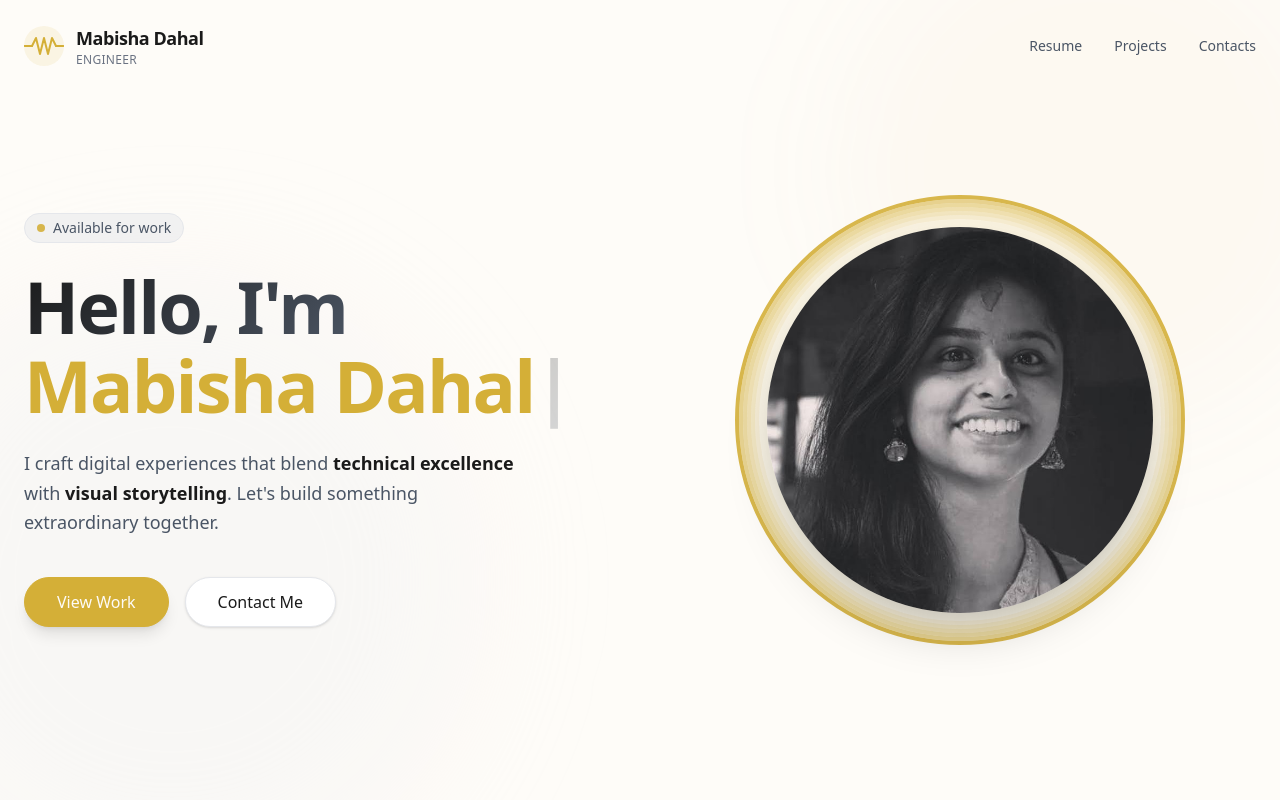
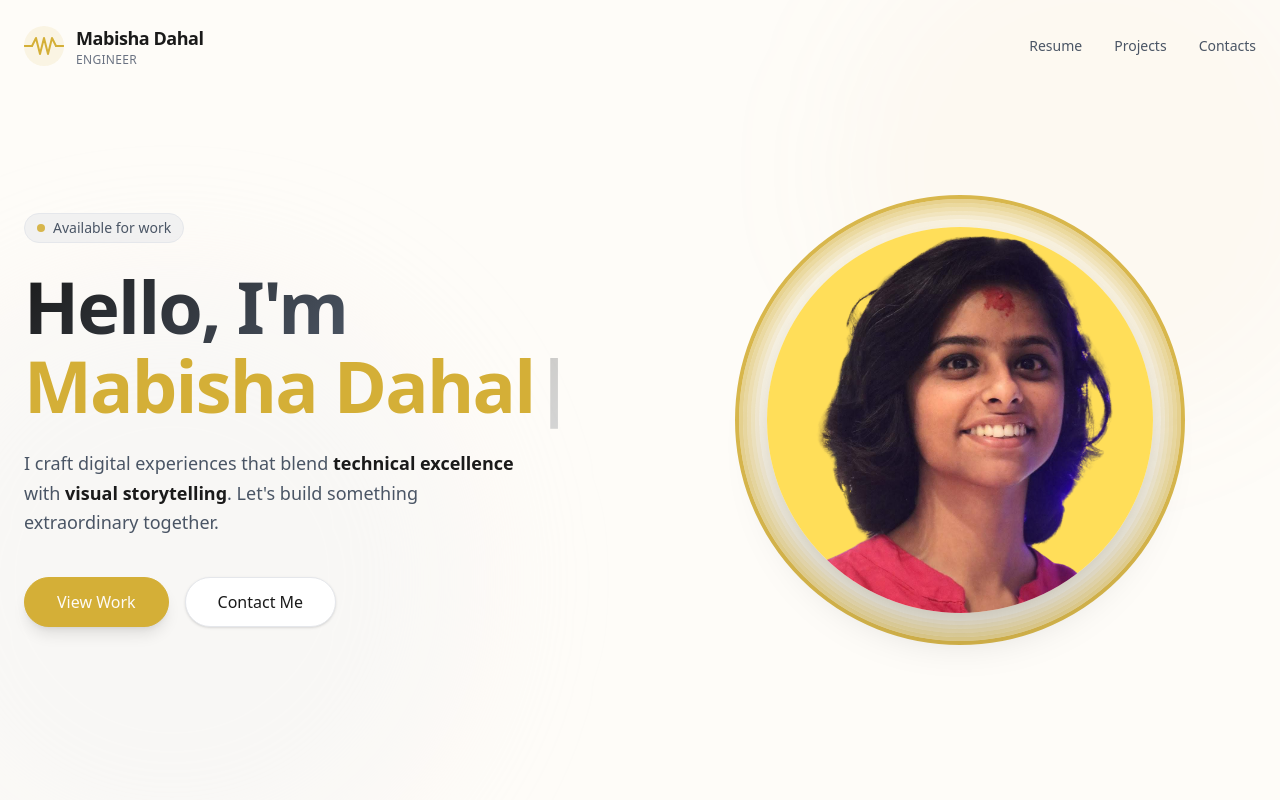
Before and after one commit to mabisha/portfolio, a Next.js app: page / in a window 1280 px wide. Shown: the top 800 px of the page. Built offline with nearby package versions, Linux system fonts and the light colour scheme.

Commit message:
pic chnages

```diff
--- a/src/app/page.jsx
+++ b/src/app/page.jsx
@@ -132,10 +132,12 @@ export default function Home() {
               {/* Profile Image */}
               <div className="absolute inset-8 rounded-full overflow-hidden shadow-2xl">
                 <Image
-                  src="/piccropblack.JPG"
+                  src="/piccrop.png"
                   alt="Mabisha Dahal"
-                  width={450}
-                  height={450}
+
+                  // width={450}
+                  // height={450}
+                  fill
                   className="object-cover"
                   priority
                 />
```
